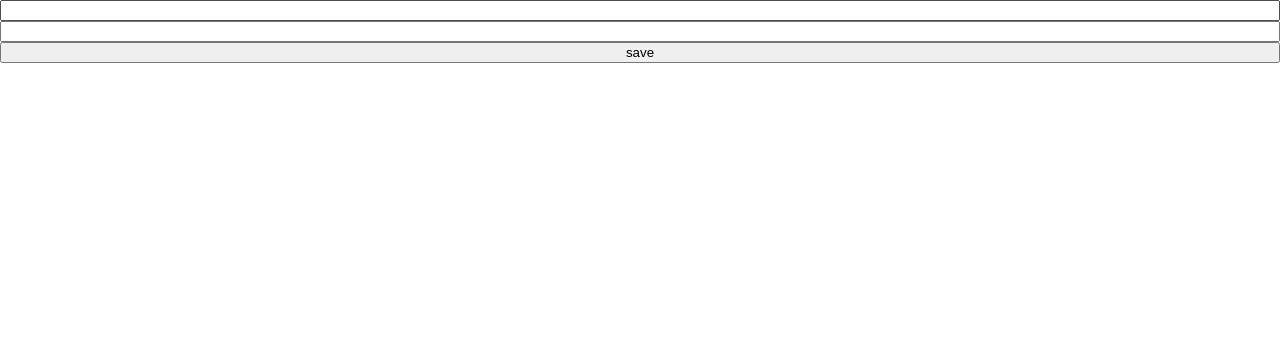
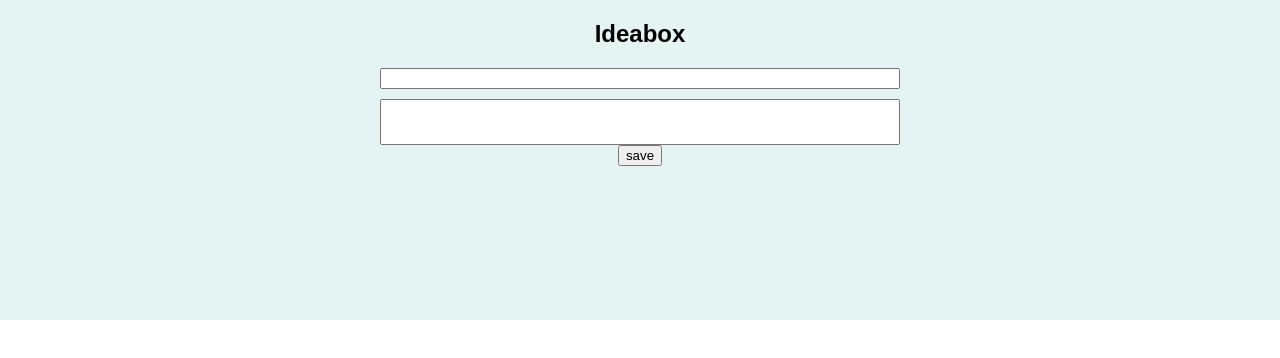
Before and after one commit to TFisch/ideaBoxReact, a React (Create React App) app: page / in a window 1280 px wide. Shown: the top 358 px of the page. Built offline with nearby package versions, Linux system fonts and the light colour scheme.

Commit message:
Add styling to input boxes

```diff
--- a/src/components/Input.js
+++ b/src/components/Input.js
@@ -13,8 +13,9 @@ export default class Input extends Component {
   render() {
     return (
       <div className="user-input-wrap">
-        <input className="idea-title" type="text" />
-        <input className="idea-body" type="text" />
+        <h2>Ideabox</h2>
+        <input className="idea-title entry" type="text" />
+        <input className="idea-body entry" type="text" />
         <button>save</button>
       </div>
     );
--- a/src/components/compontent-css/Input.css
+++ b/src/components/compontent-css/Input.css
@@ -1,4 +1,16 @@
 .user-input-wrap {
+  align-items: center;
+  background-color: #e5f3f2;
   display: flex;
   flex-direction: column;
+  height: 20em;
 }
+
+.entry {
+  width: 40%;
+}
+
+.idea-body {
+  height: 3em;
+  margin-top: 0.75em;
+}
```
